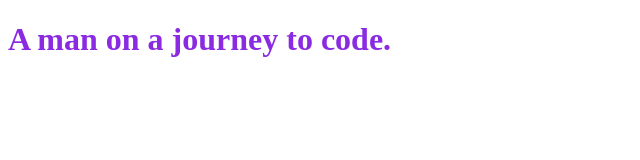
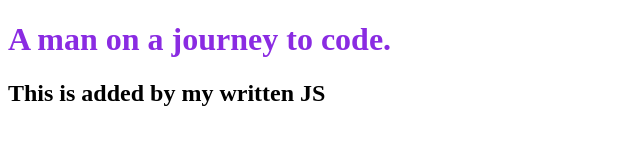
Before and after one commit to jpstorrie/My-Personal-Website, a plain HTML site: page index.html in a window 1280 px wide. Shown: the whole page, without its empty margins (0-640 px from the left). Drawn offline with Linux system fonts and the light colour scheme.

Commit message:
created and connected js

```diff
--- a/index.html
+++ b/index.html
@@ -6,5 +6,6 @@
     </head>
     <body>
         <h1>A man on a journey to code.</h1>
+        <script src="script.js"></script>
     </body>
 </html>
--- /dev/null
+++ b/script.js
@@ -0,0 +1,3 @@
+const h2 = document.createElement(`h2`);
+h2.textContent = `This is added by my written JS`;
+document.querySelector(`body`).appendChild(h2);
```
